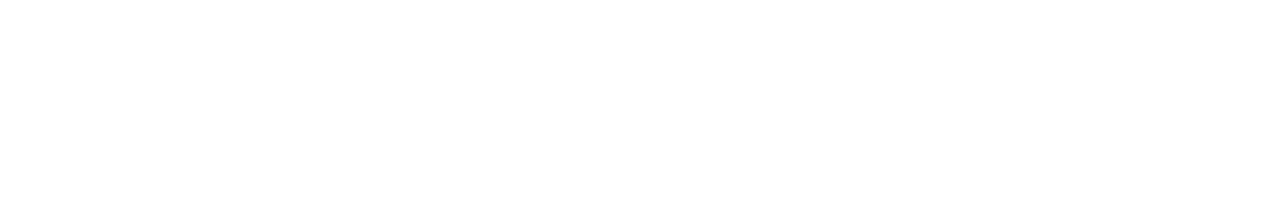
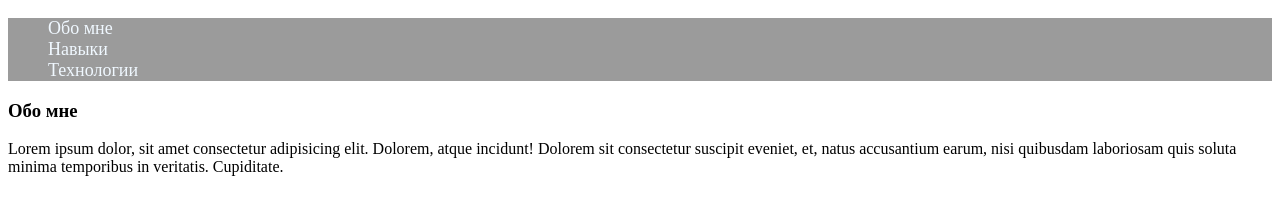
Before and after one commit to Jesass351/Mikanev-211-351-web-dev-2022-1, a plain HTML site: page lab1/index.html in a window 1280 px wide. Drawn offline with Linux system fonts and the light colour scheme.

Commit message:
lab1 css html

```diff
--- a/lab1/index.html
+++ b/lab1/index.html
@@ -1,12 +1,27 @@
 <!DOCTYPE html>
-<html lang="en">
+<html lang="ru">
 <head>
     <meta charset="UTF-8">
     <meta http-equiv="X-UA-Compatible" content="IE=edge">
     <meta name="viewport" content="width=device-width, initial-scale=1.0">
-    <title>Document</title>
+    <title>Web-developer Mikanev A.A.</title>
+    <link rel="stylesheet" href="style.css">
 </head>
 <body>
-
+    <header>
+        <nav>
+            <ul>
+                <li>Обо мне</li>
+                <li>Навыки</li>
+                <li>Технологии</li>
+            </ul>
+        </nav>
+    </header>
+    <main>
+        <section>
+            <h3>Обо мне</h3>
+            <p>Lorem ipsum dolor, sit amet consectetur adipisicing elit. Dolorem, atque incidunt! Dolorem sit consectetur suscipit eveniet, et, natus accusantium earum, nisi quibusdam laboriosam quis soluta minima temporibus in veritatis. Cupiditate.</p>
+        </section>
+    </main>
 </body>
 </html>
--- /dev/null
+++ b/lab1/style.css
@@ -0,0 +1,10 @@
+ul {
+    list-style-type: none;
+    text-decoration: none
+}
+
+header {
+    font-size: large;
+    background-color: rgb(155, 155, 155);
+    color: aliceblue;
+}
```
